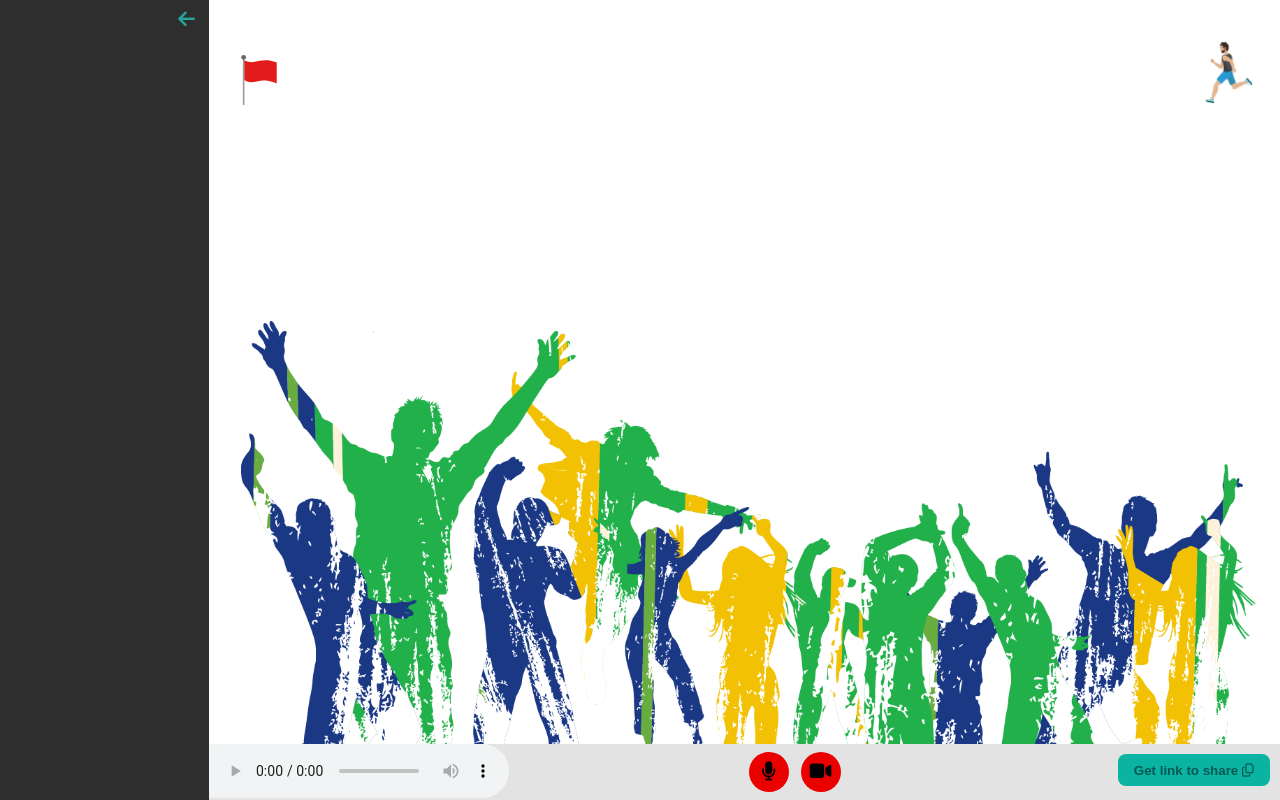
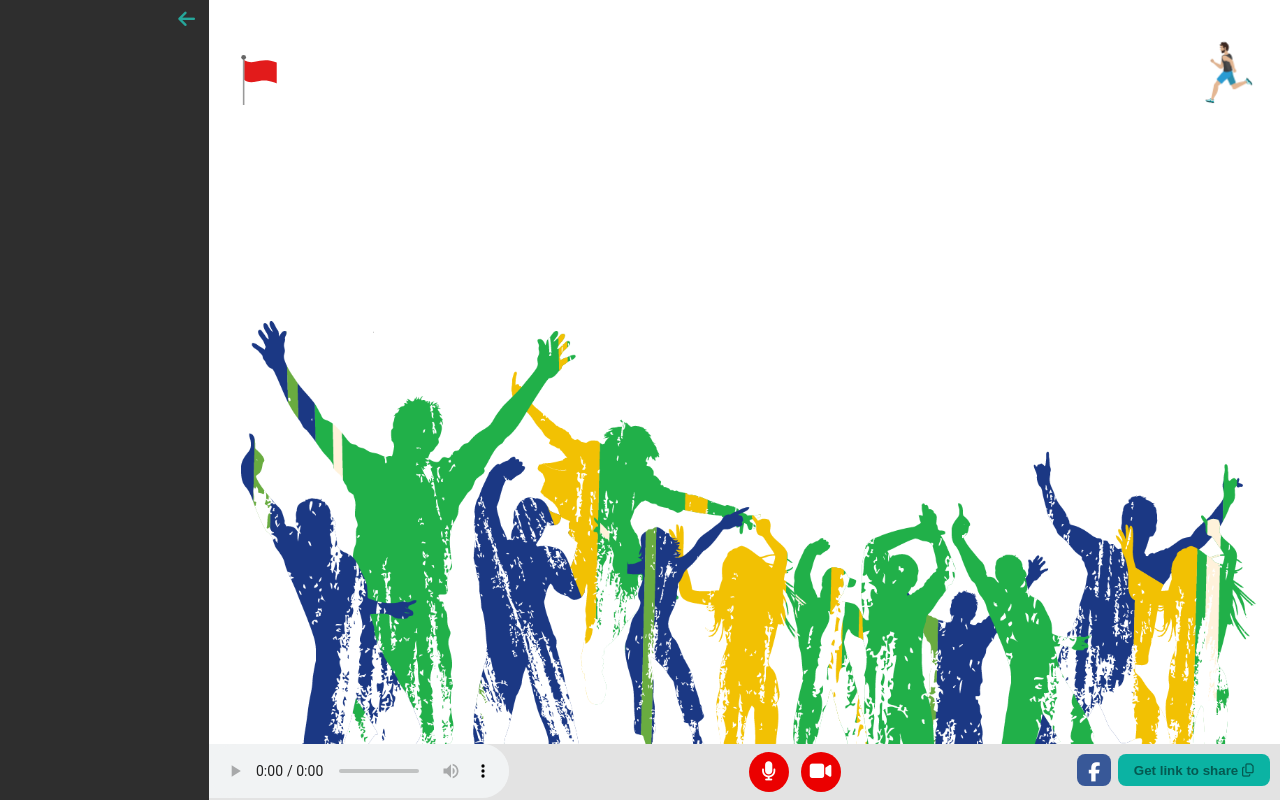
Before and after one commit to mizrahiomer/workoutStar, a website: page public/index.html in a window 1280 px wide. Drawn offline with nearby package versions, Linux system fonts and the light colour scheme; no server answers.

Commit message:
facebook share

```diff
--- a/public/css/style.css
+++ b/public/css/style.css
@@ -219,8 +219,9 @@ nav.close #toggle-nav{
   outline: none !important;
   border: 0px;
   background-color: #eb0000;
-  color: black;
+  color: white;
   margin: 0.5rem 0.25rem;
+  transition: all 0.5s;
 }
 
 .stream-control:hover{
@@ -231,8 +232,26 @@ nav.close #toggle-nav{
 
 .stream-control.muted{
   background-color: #f1f3f4;
+  color: grey;
 }
 
 .stream-control.muted:hover{
   background-color: #eaeaea;
 }
+
+
+#share-facebook{
+  float: right;
+  padding: 0.5rem 0.70rem;
+  height: 2rem;
+  background-color: #385898;
+  border-radius: 0.5rem;
+  border: 0px;
+  font-size: 1.2rem;
+  color: white;
+  cursor: pointer;
+  font-weight: bold;
+  margin: 0.65rem;
+  margin-right: -0.25rem;
+
+}
--- a/public/index.html
+++ b/public/index.html
@@ -4,6 +4,7 @@
     <meta charset="utf-8">
     <link rel="stylesheet" href="css/style.css">
     <script src="https://kit.fontawesome.com/a25e0ac1b4.js" crossorigin="anonymous"></script>
+    <script src="/js/libs/jquery-3.3.1.min.js"></script>
     <meta name="viewport" content="width=device-width, initial-scale=1, user-scalable=no">
     <title>Workout Session!</title>
   </head>
@@ -45,6 +46,9 @@
           <button id="copyBtn" onclick="copyUrl()">
             Get link to share <i class="far fa-copy"></i>
           </button>
+          <button id="share-facebook" onclick="shareOnFacebook()">
+            <i class="fab fa-facebook-f"></i>
+          </button>
         </div>
       </div>
     </div>
@@ -82,12 +86,29 @@
             general_pop.classList.remove('show')
           },2000)
       }
+
+      function shareOnFacebook(){
+        var text = window.location.href;
+        if(!text.includes('&admin=0')) text += '&admin=0';
+        var url = 'https://www.facebook.com/sharer/sharer.php?u='+text;
+        var link = document.createElement('a');
+        link.href = url;
+        link.target = '_blank';
+        link.id = 'uniqId';
+        document.querySelector('#share-facebook').append(link);
+        link.click();
+        document.querySelector('#uniqId').remove(link);
+      }
+
+
+      jQuery(document).ready(function(){
+
+      })
     </script>
     <script src="/js/libs/getMediaElement.js"></script>
     <script src="/js/libs/RTCMultiConnection.min.js"></script>
     <script src="/socket.io/socket.io.js"></script>
     <script src="/js/libs/deparam.js"></script>
-    <script src="/js/libs/jquery-3.3.1.min.js"></script>
     <script src="/js/videoControl.js"></script>
     <script src="/js/participents.js"></script>
   </body>
```
